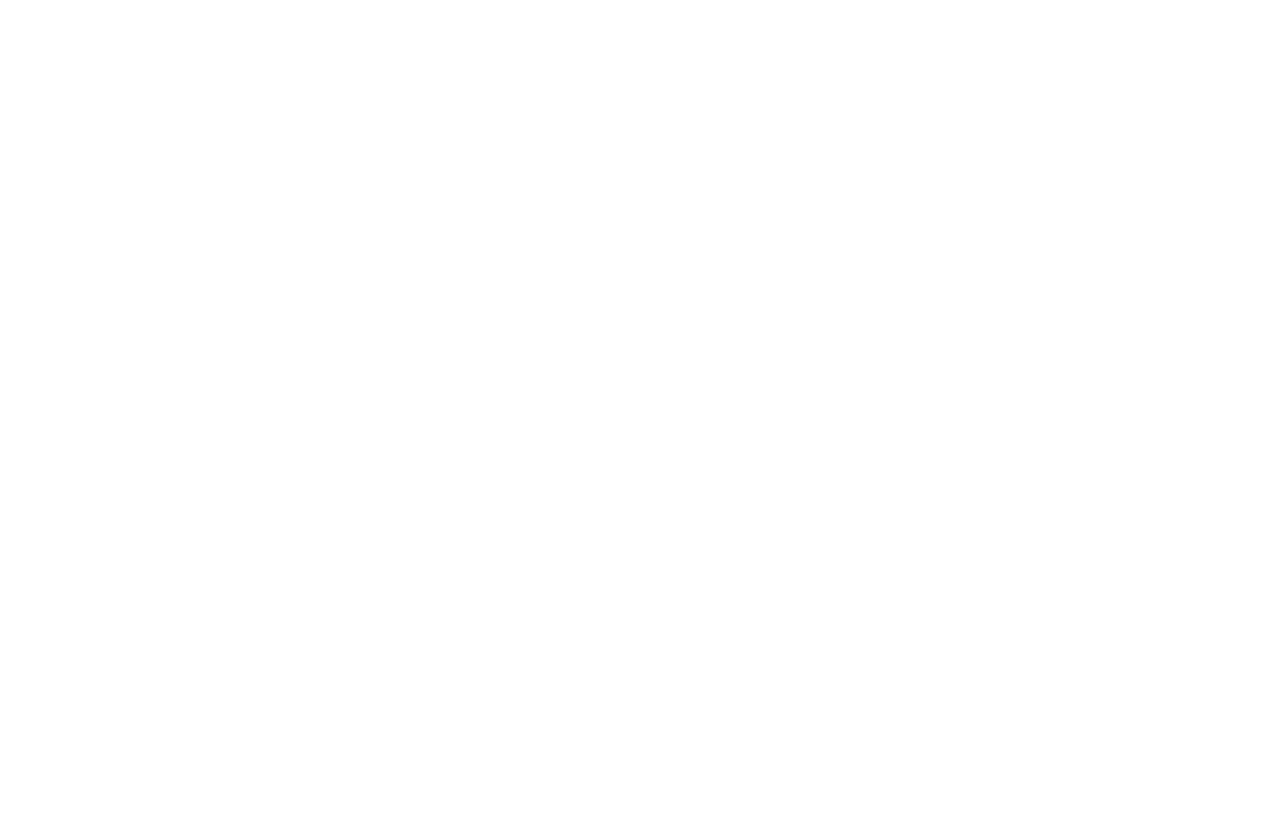
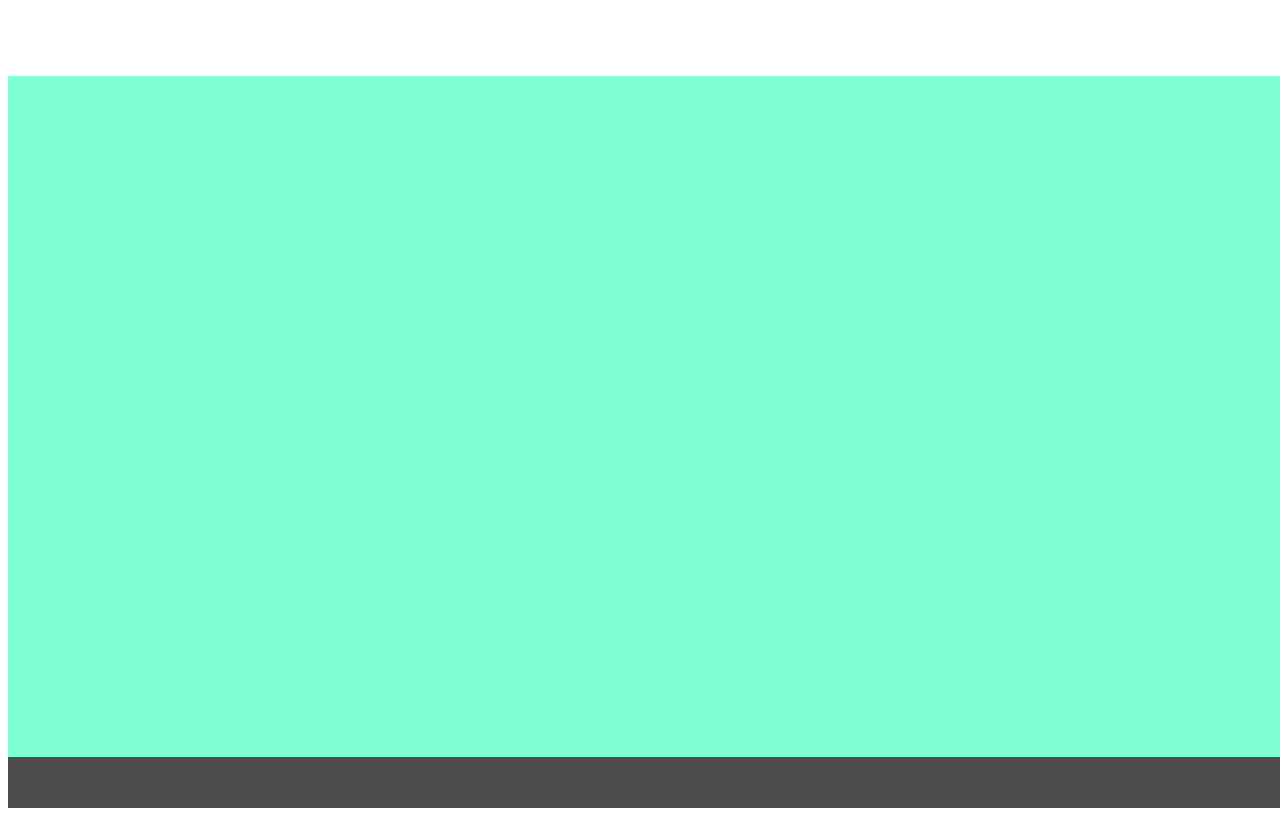
Before and after one commit to Nador02/restaurant, a website built with webpack: page dist/index.html in a window 1280 px wide. Built offline with nearby package versions, Linux system fonts and the light colour scheme.

Commit message:
Second commit, organized grid pattern for website head, main content, and footer sections. Set up css in the /dist in order to style web elements.

```diff
--- a/src/home.js
+++ b/src/home.js
@@ -1,4 +1,15 @@
-let test = (a,b) =>{
- return a + b;
+let create = () =>{
+    //Instantiating main boxes for the basic page layout
+    let main = document.getElementById("content");
+    let head = document.createElement("div");
+    let content = document.createElement("div");
+    let foot = document.createElement("div");
+    main.appendChild(head);
+    main.appendChild(content);
+    main.appendChild(foot);
+    head.classList.add("header");
+    content.classList.add("middle");
+    foot.classList.add("footer");
 }
-export { test };
+
+export { create };
--- a/src/index.js
+++ b/src/index.js
@@ -1,3 +1,3 @@
-import { test } from "./home";
+import { create } from "./home";
 
-console.log(test(2,1));
+create();
```
Also changed, not shown: dist/index.html, dist/main.js, dist/style.css (added).
